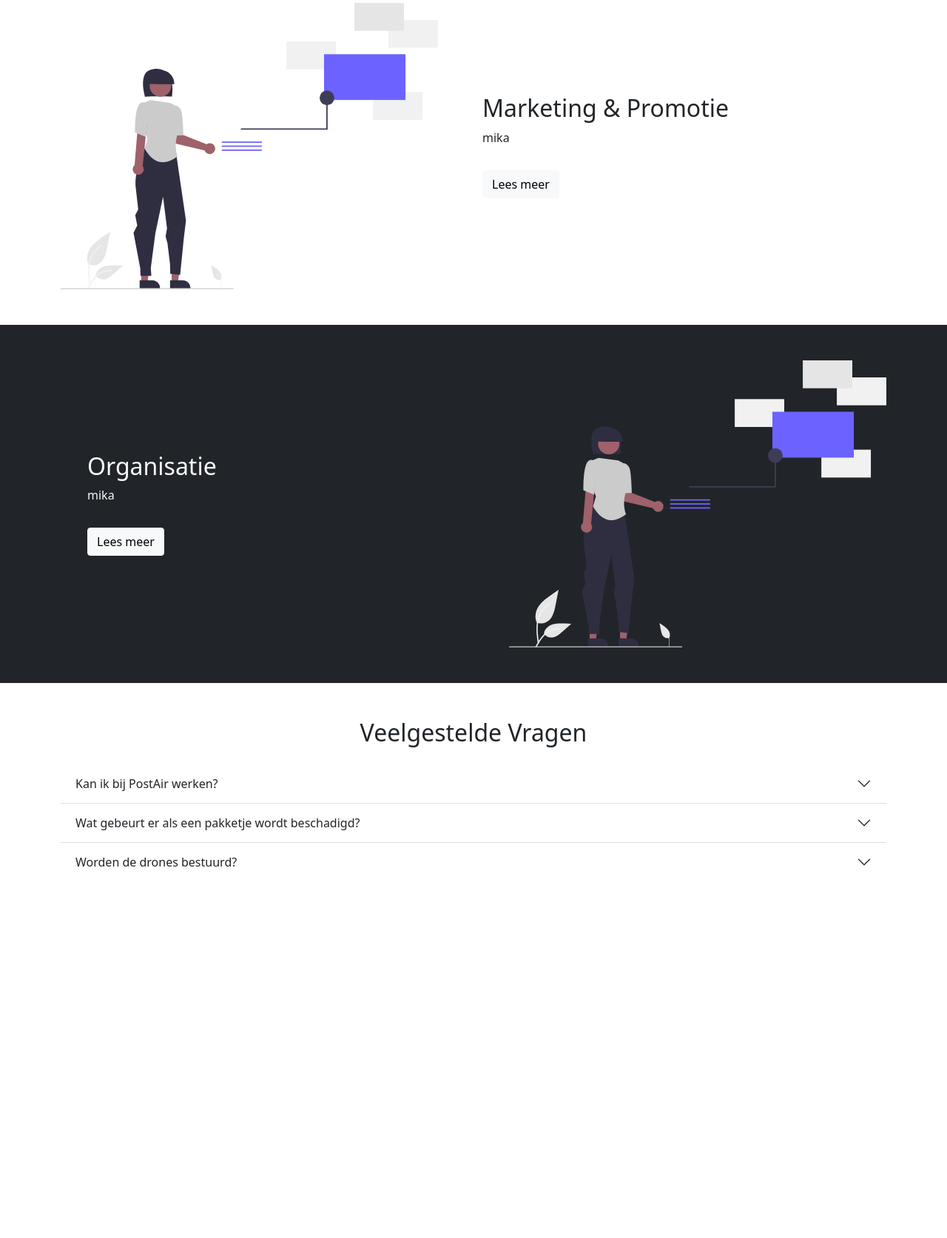
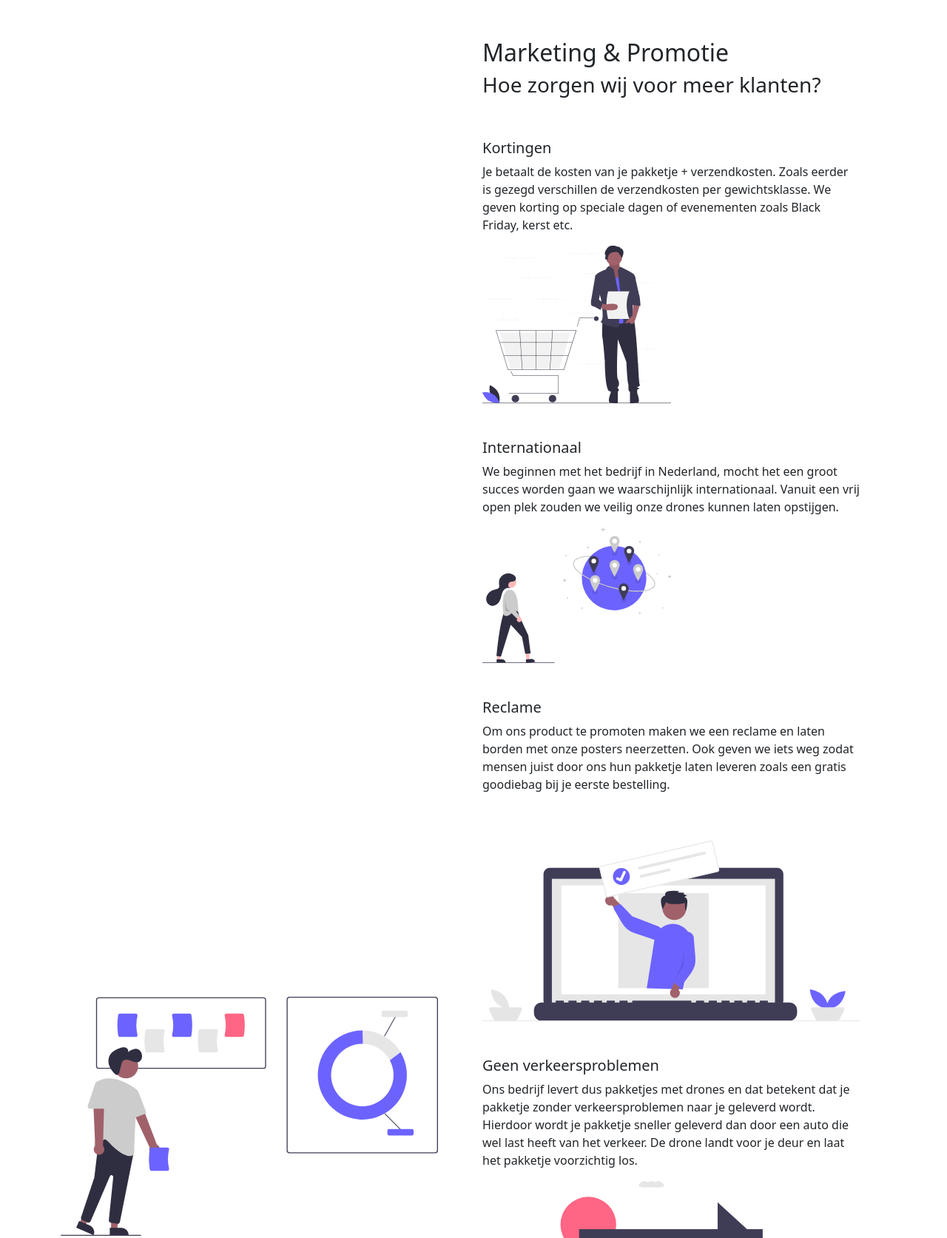
Before and after one commit to QBeau/QBeau.github.io, a plain HTML site: page index.html in a window 1280 px wide. Shown: the part 6280-7953 px from the top of the page at 74% size. Before the commit the page ends 7519 px from the top, so only its background shows below. Drawn offline with nearby package versions, Linux system fonts and the light colour scheme.

Commit message:
Deel 3 partially added

```diff
--- a/index.html
+++ b/index.html
@@ -284,14 +284,53 @@
     <div class="container">
         <div class="row align-items-center justify-content-between">
             <div class="col-md">
-                <img src="images/undraw_instant_information_re_c5v5.svg" class="img-fluid" alt="">
+                <img src="images/undraw_marketing_re_7f1g.svg" class="img-fluid" alt="">
             </div>
             <div class="col-md p-5">
                 <h2>Marketing & Promotie</h2>
-                <p>mika</p>
-                <a href="#" class="btn btn-light mt-3">
-                   <i class="bi bi-chevron-right"></i>Lees meer
-                </a>
+
+                <h3>Hoe zorgen wij voor meer klanten?</h3>
+
+                <h5 class="pt-5">Kortingen</h5>
+                <p>Je betaalt de kosten van je pakketje + verzendkosten.
+                  Zoals eerder is gezegd verschillen de verzendkosten per gewichtsklasse.
+                  We geven korting op speciale dagen of evenementen zoals Black Friday, kerst etc.</p>
+
+                <img src="images/undraw_empty_cart_co35.svg" class="img-fluid w-50" alt="">
+
+                <h5 class="pt-5">Internationaal</h5>
+                <p>We beginnen met het bedrijf in Nederland, mocht het een groot succes worden gaan we waarschijnlijk internationaal.
+                  Vanuit een vrij open plek zouden we veilig onze drones kunnen laten opstijgen.</p>
+
+                  <img class="img-fluid w-50" src="images/undraw_around_the_world_re_n353.svg" alt="">
+
+                <h5 class="pt-5">Reclame</h5>
+                <p>Om ons product te promoten maken we een reclame en laten borden met onze posters neerzetten.
+                  Ook geven we iets weg zodat mensen juist door ons hun pakketje laten leveren zoals een gratis goodiebag bij je eerste bestelling.</p>
+
+                  <img class="img-fluid pt-5" src="images/undraw_online_ad_re_ol62.svg" alt="">
+
+                <h5 class="pt-5">Geen verkeersproblemen</h5>
+                <p>Ons bedrijf levert dus pakketjes met drones en dat betekent dat je pakketje zonder verkeersproblemen naar je geleverd wordt.
+                  Hierdoor wordt je pakketje sneller geleverd dan door een auto die wel last heeft van het verkeer.
+                  De drone landt voor je deur en laat het pakketje voorzichtig los.</p>
+
+                  <img class="img-fluid" src="images/undraw_order_a_car_-3-tww.svg" alt="">
+
+                <h5 class="pt-5">Schoonmaken van Drones</h5>
+                <p>De drones worden ontwikkeld door personeel en worden gebouwd in een fabriek.
+                  Na een tijdje gebruik wordt de drone schoongemaakt en gecheckt door ons personeel.
+                  We denken dat de drones 2x sneller zullen zijn dan andere voertuigen.</p>
+
+                <h5>Marktaandeel</h5>
+                <p>We verwachten dat ons marktaandeel in een paar jaar tijd zal domineren. Mensen willen hun pakketjes zo snel mogelijk voor hun deur, daarom zullen mensen voor ons bedrijf kiezen.
+                  Mochten andere postbedrijven ervoor kiezen om op drones over te stappen, kan dat ons marktaandeel naar beneden halen.</p>
+
+                  <img src="images/undraw_predictive_analytics_kf-9-n.svg" class="img-fluid" alt="">
+
+                <h5>Voorsprong</h5>
+                <p>Het idee om drones te gebruiken voor de levering van pakketjes is vaak doordacht door anderen maar wij zijn het eerste bedrijf die het echt in werking zal zetten.
+                  Wij zijn het eerste bedrijf die zoiets doet dus zullen we een voorsprong hebben op andere bedrijven die hetzelfde willen doen.</p>
             </div>
         </div>
     </div>
```
Also changed, not shown: images/undraw_around_the_world_re_n353.svg (added), images/undraw_empty_cart_co35.svg (added), images/undraw_marketing_re_7f1g.svg (added), images/undraw_online_ad_re_ol62.svg (added), images/undraw_order_a_car_-3-tww.svg (added), images/undraw_predictive_analytics_kf-9-n.svg (added).
